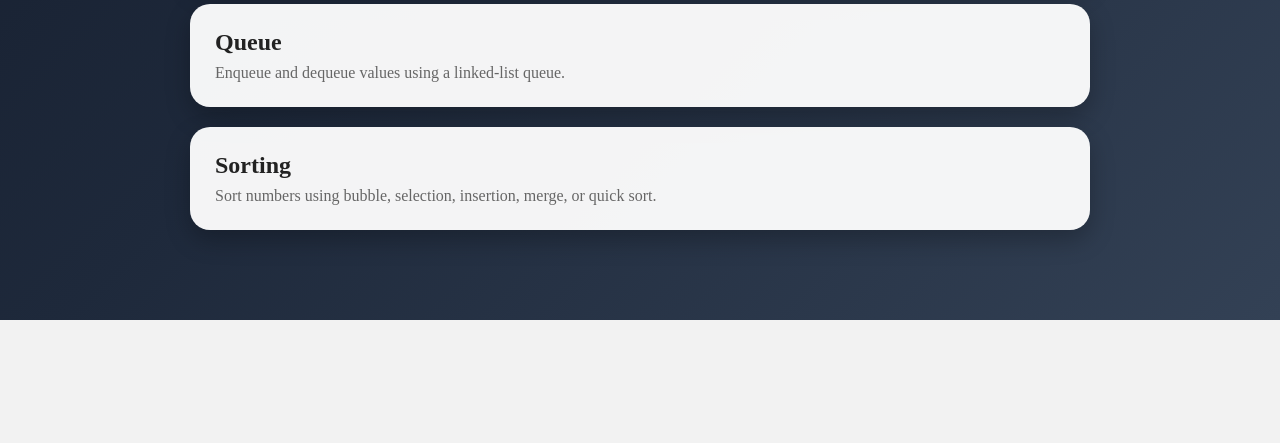
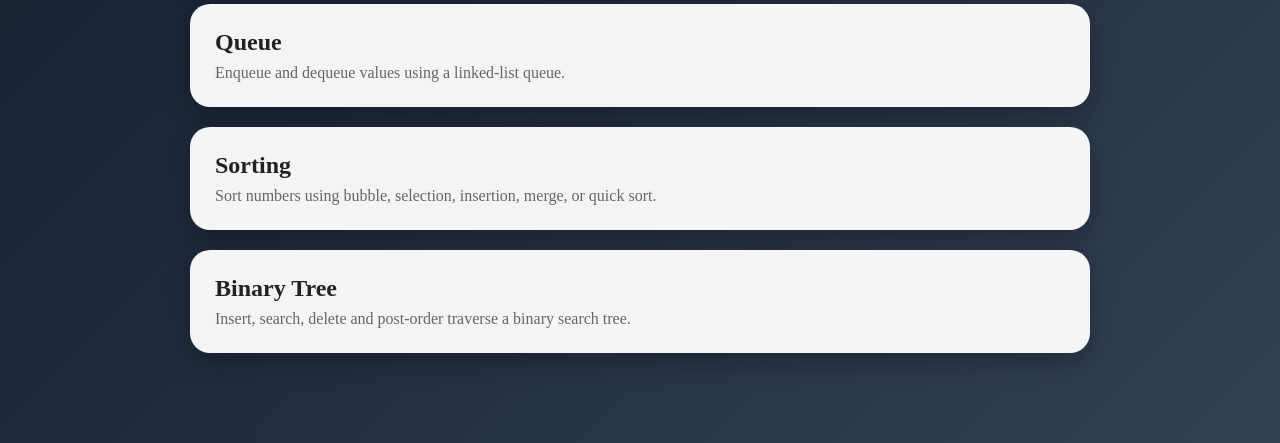
Before and after one commit to charlesandrewilagan061-beep/DSA, a Flask app: page /works in a window 1280 px wide. Shown: the part 843-1286 px from the top of the page. Before the commit the page ends 1163 px from the top, so only its background shows below. Run offline with Flask 3, Linux system fonts and the light colour scheme.

Commit message:
Add Binary Tree section to works.html
Added a new section for Binary Tree with description.

```diff
--- a/templates/works.html
+++ b/templates/works.html
@@ -72,6 +72,11 @@
         <p>Sort numbers using bubble, selection, insertion, merge, or quick sort.</p>
     </a>
 
+        <a href="/works/binarytree" class="work-link">
+        <h2>Binary Tree</h2>
+        <p>Insert, search, delete and post-order traverse a binary search tree.</p>
+    </a>
+
 </div>
 
 </body>
```
